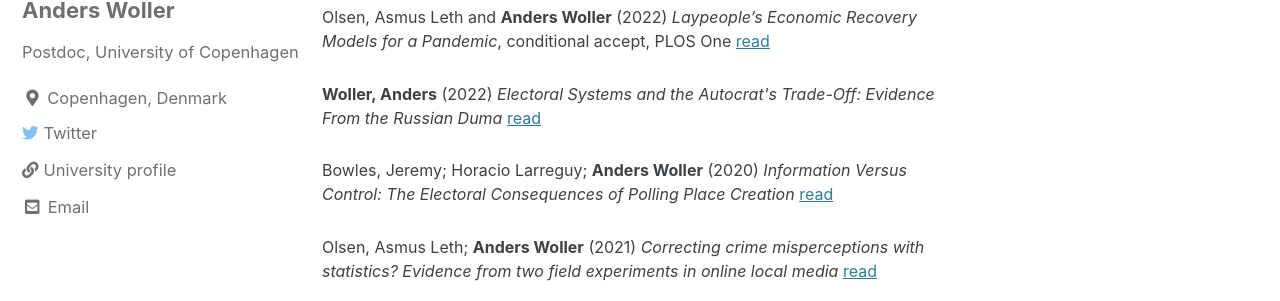
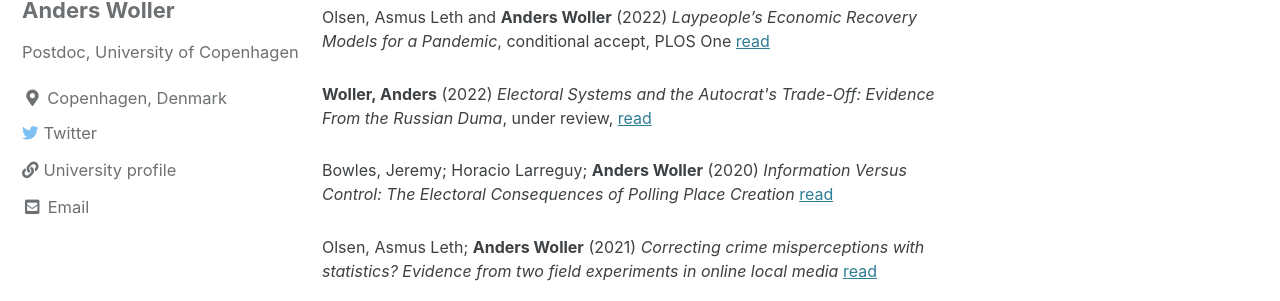
Before and after one commit to AndersWoller/AndersWoller.github.io, a Jekyll site: the page built from _pages/publications.md, in a window 1280 px wide. Shown: the part 234-535 px from the top of the page. Built offline with Jekyll 4.4.1, drawn with Linux system fonts in a browser that asks for light colours; cached includes are drawn as plain includes.

Commit message:
Update publications.md

```diff
--- a/_pages/publications.md
+++ b/_pages/publications.md
@@ -8,7 +8,7 @@
 
 <p style="font-size:16px"> Olsen, Asmus Leth and <b>Anders Woller</b> (2022) <i>Laypeople’s Economic Recovery Models for a Pandemic</i>, conditional accept, PLOS One <a href="https://www.dropbox.com/s/whdcje1z96htnwp/PlosOne_RR.pdf?dl=0">read</a> <p/>
 
-<p style="font-size:16px"> <b>Woller, Anders</b> (2022) <i>Electoral Systems and the Autocrat's Trade-Off: Evidence From the Russian Duma</i> <a href="https://www.dropbox.com/s/5n06z6gxh9dl4y7/Electoral_systems.pdf?dl=0">read</a> <p/>
+<p style="font-size:16px"> <b>Woller, Anders</b> (2022) <i>Electoral Systems and the Autocrat's Trade-Off: Evidence From the Russian Duma</i>, under review, <a href="https://www.dropbox.com/s/5n06z6gxh9dl4y7/Electoral_systems.pdf?dl=0">read</a> <p/>
 
 <p style="font-size:16px"> Bowles, Jeremy; Horacio Larreguy; <b>Anders Woller</b> (2020) <i>Information Versus Control: The Electoral Consequences of Polling Place Creation</i> <a href="https://www.dropbox.com/s/r8syn46829kzhko/draft_5.pdf?dl=0">read</a> <p/>
 
```
